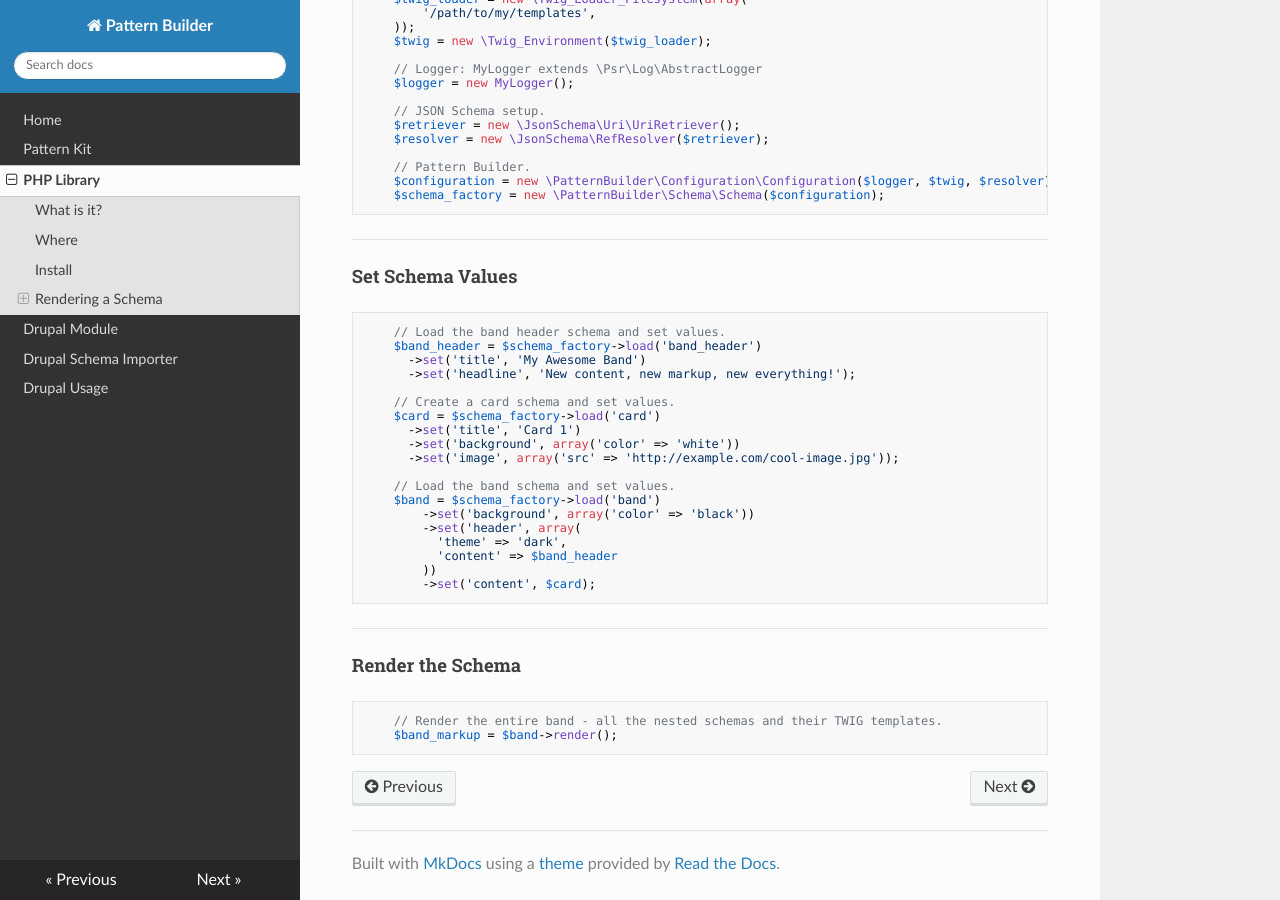
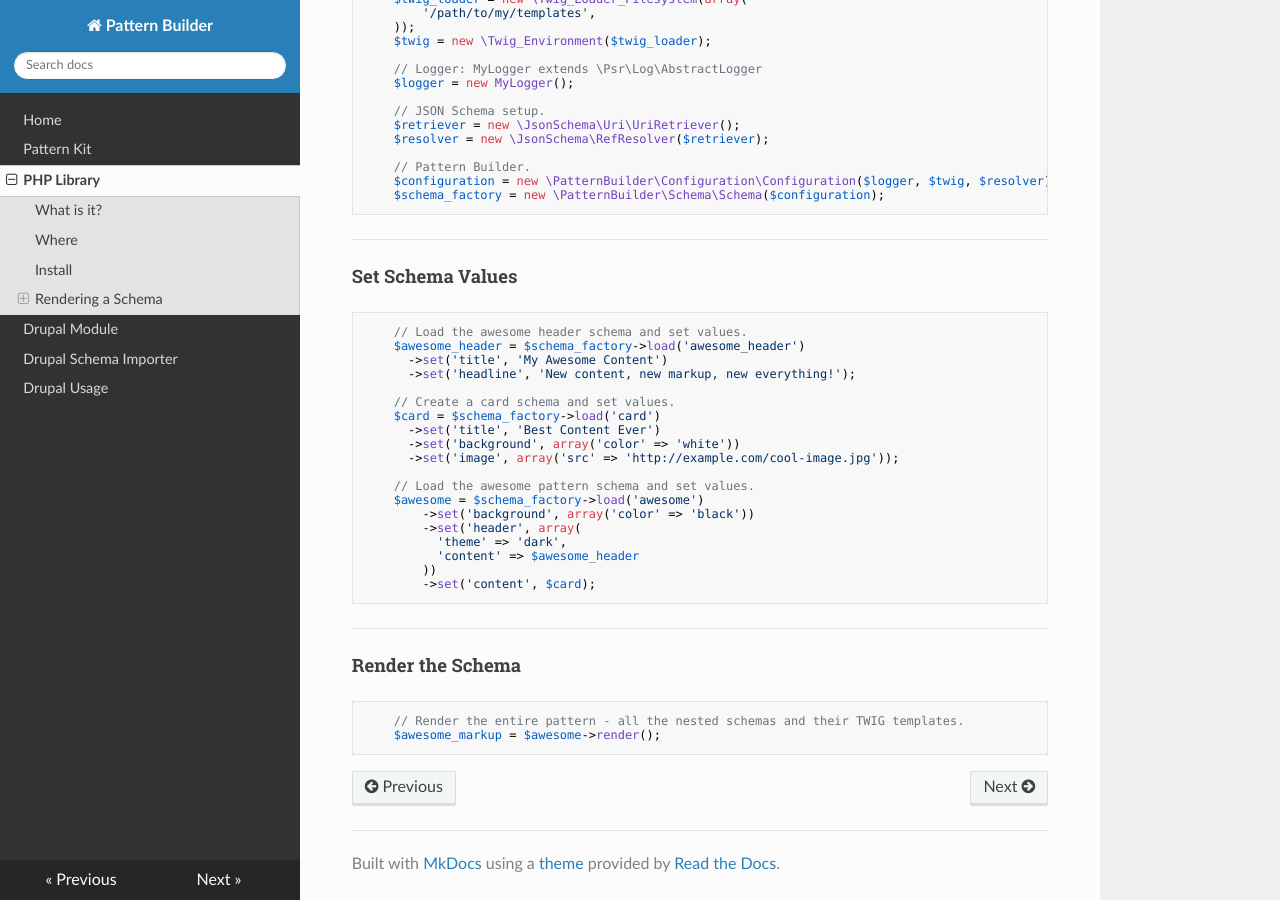
Before and after one commit to PatternBuilder/patternbuilder.github.io, an MkDocs documentation site: the page built from docs/pattern_builder_library.md, in a window 1280 px wide and 900 px high, scrolled down 2048 px. Built offline with MkDocs 1.6.1, drawn with Linux system fonts in a browser that asks for light colours; nearby versions of some CDN libraries; old or Windows-style settings are respelled for this version of MkDocs; some of the changed text lies outside the part shown.

Commit message:
changed 'band' to 'awesome'

````diff
--- a/docs/pattern_builder_library.md
+++ b/docs/pattern_builder_library.md
@@ -26,22 +26,22 @@ title: Pattern Builder PHP Library
 
 ### Rendering a Schema
 
-The following details how to render an example JSON schema named "band".
+The following details how to render an example JSON schema named "awesome".
 
 The Drupal Pattern Builder module automatically does all this through Drupal field storage, field widgets, and field formatters.
 
-#### Example JSON Schema: band
+#### Example JSON Schema: awesome
 
 ```javascript
 {
     "$schema": "http://json-schema.org/draft-04/schema#",
-    "title": "Band",
-    "description": "A Band pattern",
+    "title": "Awesome",
+    "description": "An awesome pattern to highlight content.",
     "type": "object",
     "properties": {
         "name": {
           "type": "string",
-          "enum": ["band"],
+          "enum": ["awesome"],
           "options": {
             "hidden": true
           }
@@ -78,7 +78,7 @@ The Drupal Pattern Builder module automatically does all this through Drupal fie
               "items": {
                   "title": "Header Item",
                   "oneOf": [
-                      {"$ref": "band_header.json"}
+                      {"$ref": "awesome_header.json"}
                   ]
               }
             }
@@ -134,23 +134,23 @@ The Drupal Pattern Builder module automatically does all this through Drupal fie
 #### Set Schema Values
 
 ```php
-    // Load the band header schema and set values.
-    $band_header = $schema_factory->load('band_header')
-      ->set('title', 'My Awesome Band')
+    // Load the awesome header schema and set values.
+    $awesome_header = $schema_factory->load('awesome_header')
+      ->set('title', 'My Awesome Content')
       ->set('headline', 'New content, new markup, new everything!');
 
     // Create a card schema and set values.
     $card = $schema_factory->load('card')
-      ->set('title', 'Card 1')
+      ->set('title', 'Best Content Ever')
       ->set('background', array('color' => 'white'))
       ->set('image', array('src' => 'http://example.com/cool-image.jpg'));
 
-    // Load the band schema and set values.
-    $band = $schema_factory->load('band')
+    // Load the awesome pattern schema and set values.
+    $awesome = $schema_factory->load('awesome')
         ->set('background', array('color' => 'black'))
         ->set('header', array(
           'theme' => 'dark',
-          'content' => $band_header
+          'content' => $awesome_header
         ))
         ->set('content', $card);
 ```
@@ -161,6 +161,6 @@ The Drupal Pattern Builder module automatically does all this through Drupal fie
 
 
 ```php
-    // Render the entire band - all the nested schemas and their TWIG templates.
-    $band_markup = $band->render();
+    // Render the entire pattern - all the nested schemas and their TWIG templates.
+    $awesome_markup = $awesome->render();
 ```
````
